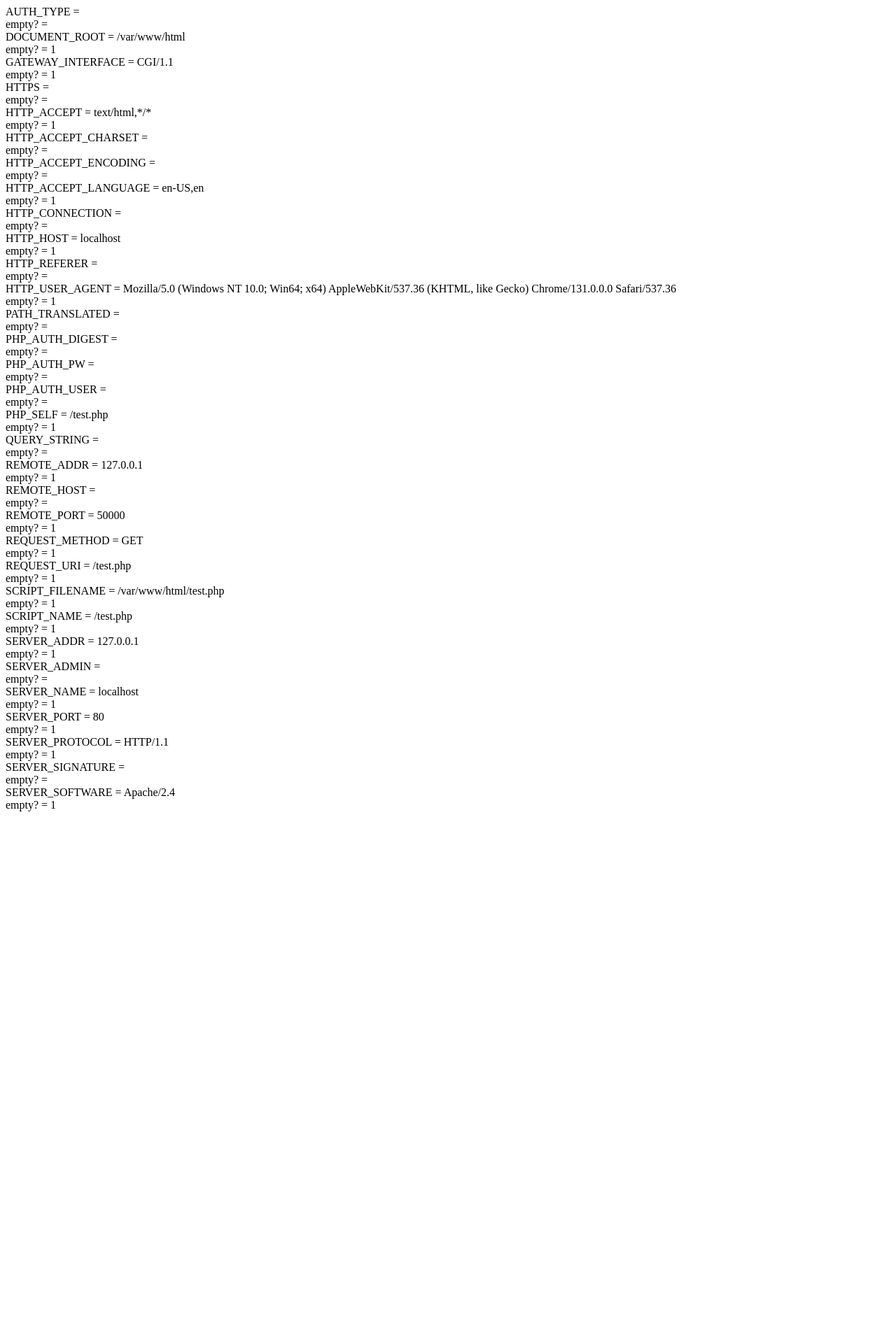
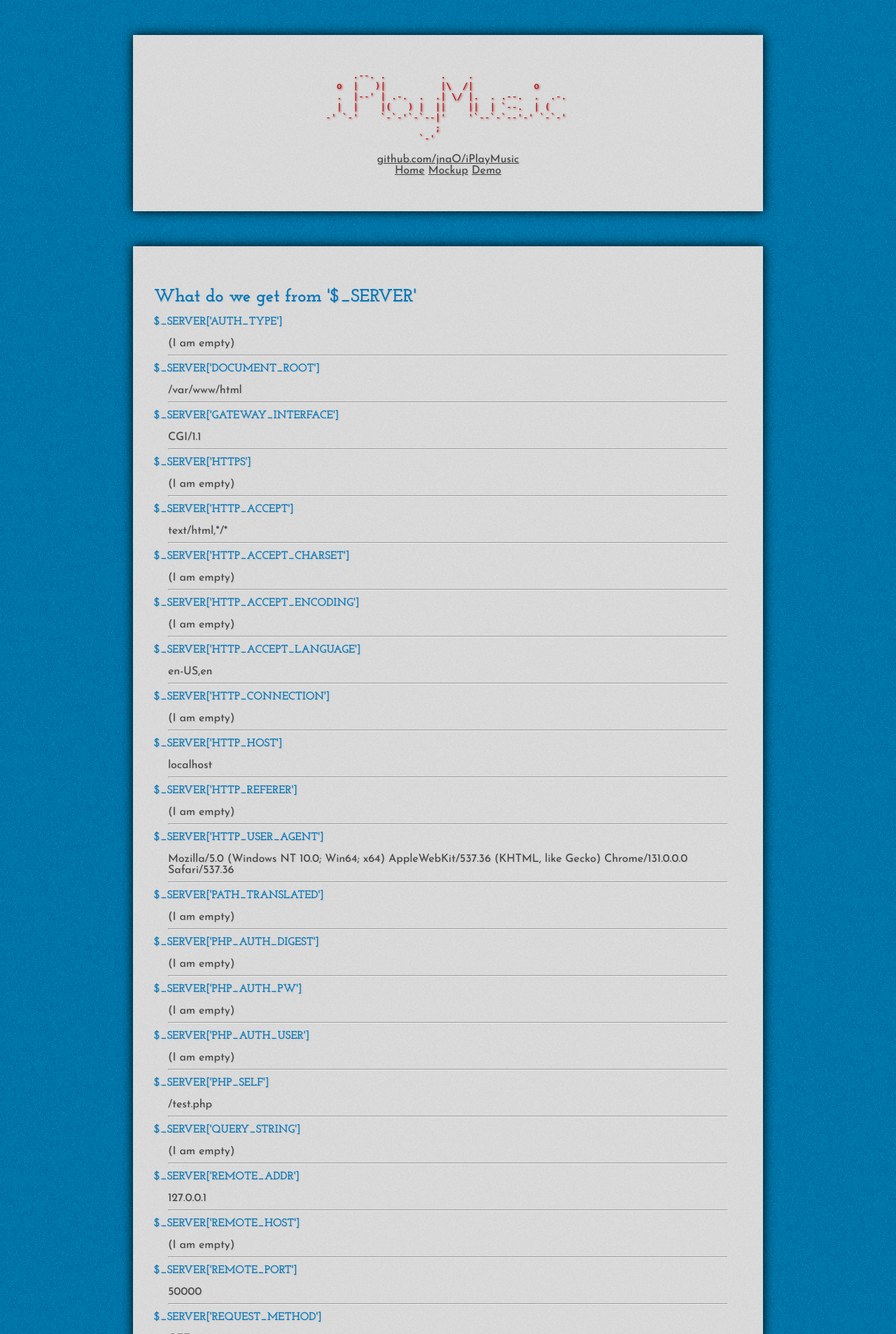
Before and after one commit to jnaO/iPlayMusic, a PHP site: page /test.php in a window 1280 px wide. Shown: the top 1907 px of the page at 70% size. Before the commit the page ends 1160 px from the top, so only its background shows below. Run offline with PHP 8.4, Linux system fonts and the light colour scheme; data that the repository does not hold is empty; some libraries are stand-ins or nearby versions.

Commit message:
cleaner testpage, word-wrap added to handheld css

```diff
--- a/css/handheld.css
+++ b/css/handheld.css
@@ -10,6 +10,7 @@ html {
     text-shadow: 1px 1px 2px rgba(0,0,0,0.1);
     color: #07b;
     background: #07b url('../img/bg/bg_blue.png') repeat fixed;
+    word-wrap: break-word;
 }
 body {
     padding: 0px;
--- a/test.php
+++ b/test.php
@@ -1,4 +1,72 @@
-<?php
+<!DOCTYPE html>
+<html lang="en">
+    <head>
+        <meta charset="UTF-8" />
+        <meta name="description" content="iPlayMusic"/>
+        <meta name="keywords" content="HTML5, JavaScript, PHP, Music Player" />
+        <meta name="author" content="jnaO" />
+
+        <title>iPlayMusic</title>
+         <?php
+        $iphone = strpos($_SERVER['HTTP_USER_AGENT'], "iPhone");
+        $android = strpos($_SERVER['HTTP_USER_AGENT'], "Android");
+        $palmpre = strpos($_SERVER['HTTP_USER_AGENT'], "webOS");
+        $berry = strpos($_SERVER['HTTP_USER_AGENT'], "BlackBerry");
+        $ipod = strpos($_SERVER['HTTP_USER_AGENT'], "iPod");
+        $ipad = strpos($_SERVER['HTTP_USER_AGENT'], "iPad");
+
+        if ($iphone || $ipad || $ipod == true) {
+            ?>
+            <meta name="apple-mobile-web-app-capable" content="yes" />
+            <meta name="apple-mobile-web-app-status-bar-style" content="black" />
+            <meta name="viewport" content="width=600,user-scalable=no" />
+
+            <link rel="apple-touch-startup-image" href="img/iphone/startup.png" />
+            <link rel="apple-touch-icon" href="img/iphone/touch-icon-iphone.png" />
+            <link rel="apple-touch-icon" sizes="72x72" href="img/iphone/touch-icon-ipad.png" />
+            <link rel="apple-touch-icon" sizes="114x114" href="img/iphone/touch-icon-iphone4.png" />
+
+            <?
+        }
+        ?>
+
+
+
+        <link href='//fonts.googleapis.com/css?family=Josefin+Sans:400,600,700|Josefin+Slab:700&amp;v2' rel='stylesheet' type='text/css' />
+        <script type="text/javascript" src="//ajax.googleapis.com/ajax/libs/jquery/1.6.2/jquery.min.js"></script>
+
+<?
+        if ($iphone || $android || $palmpre || $ipod || $berry == true) {
+            ?>
+            <link href="css/handheld.css" type="text/css" rel="stylesheet" title="handheld" media="all" />
+<!--            <script type="text/javascript" src="js/jsHandheld.js"></script>-->
+            <?
+        } else {
+            ?>
+            <link rel="stylesheet" type="text/css" href="css/style.css" media="screen" />
+            <?
+        }
+        ?>
+        <link rel="stylesheet" type="text/css" href="iPlayMusic/css/iPlayMusic.css" media="screen" />
+
+
+    </head>
+    <body>
+        <article class="top wrapper">
+            <pre class="logo">
+     .--. .          .    .
+  o  |   )|          |\  /|           o
+  .  |--' | .-.  .  .| \/ |.  . .--.  .  .-.
+  |  |    |(   ) |  ||    ||  | `--.  | (
+-' `-'    `-`-'`-`--|'    '`--`-`--'-' `-`-'
+                    ;
+                 `-'
+            </pre>
+            <? include_once 'inc/nav.inc'; ?>
+        </article>
+        <article class="top wrapper">
+            <h3>What do we get from '$_SERVER'</h3>
+            <?php
 
 $serv = array('AUTH_TYPE','DOCUMENT_ROOT','GATEWAY_INTERFACE','HTTPS','HTTP_ACCEPT',
         'HTTP_ACCEPT_CHARSET','HTTP_ACCEPT_ENCODING','HTTP_ACCEPT_LANGUAGE',
@@ -10,10 +78,14 @@ $serv = array('AUTH_TYPE','DOCUMENT_ROOT','GATEWAY_INTERFACE','HTTPS','HTTP_ACCE
         'SERVER_SOFTWARE');
 
 for ( $i = 0; $i < count($serv);$i++) {
-     echo $serv[$i] . ' = ' . $_SERVER[$serv[$i]] . '<br />';
-     echo 'empty? = ' . !empty($_SERVER[$serv[$i]]) . '<br />';
+     echo '<h6>$_SERVER[\'' . $serv[$i] . '\']</h6>';
+     echo (!empty($_SERVER[$serv[$i]]) ) ? $_SERVER[$serv[$i]] :  '(I am empty)';
+     echo '<br /><hr />';
 
 }
 
 
 ?>
+        </article>
+    </body>
+</html>
```
